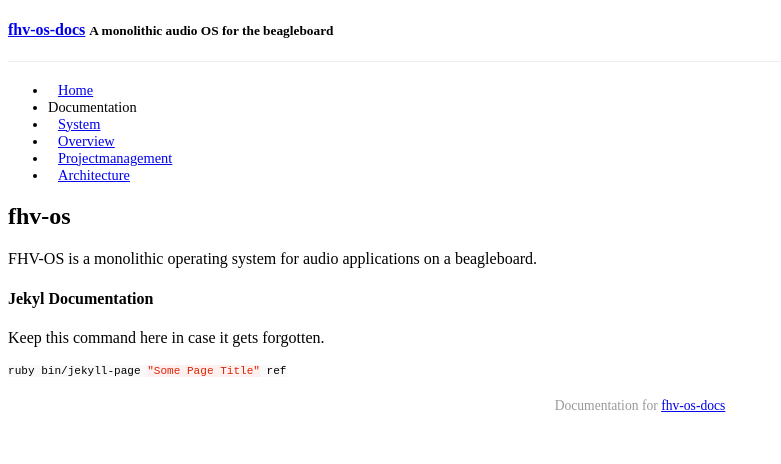
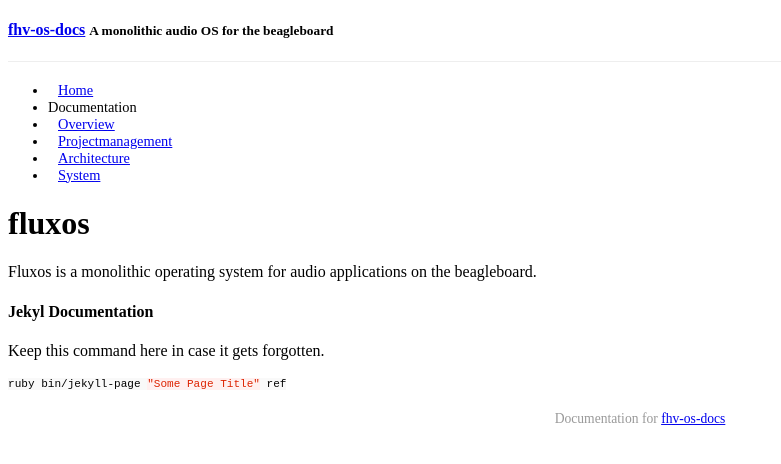
Before and after one commit to flomath/fluxos, a Jekyll site: the page built from index.md, in a window 1280 px wide. Shown: the top 464 px of the page, without its empty margins (0-781 px from the left). Built offline with Jekyll 4.4.1, drawn with Linux system fonts in a browser that asks for light colours; Markdown is read by kramdown in place of the engine named in the settings; a style sheet for code colours, icons or effects is not loaded.

Commit message:
changed the name to fluxos, unified all header styles

```diff
--- a/index.md
+++ b/index.md
@@ -1,10 +1,10 @@
 ---
 layout: default
-title: "Speaker OS - a project at fhv"
+title: "fluxos - a project at fhv"
 ---
 
-## fhv-os
-FHV-OS is a monolithic operating system for audio applications on a beagleboard.
+# fluxos
+Fluxos is a monolithic operating system for audio applications on the beagleboard.
 
 #### Jekyl Documentation
 Keep this command here in case it gets forgotten.
```
Also changed, not shown: _posts/2015-02-27-architecture.md (+1 -4 lines), _posts/2015-02-27-overview.md (+1 -1 lines), _posts/2015-02-27-projectmanagement.md (+1 -1 lines), _posts/2015-03-13-system.md (+1 -1 lines).
